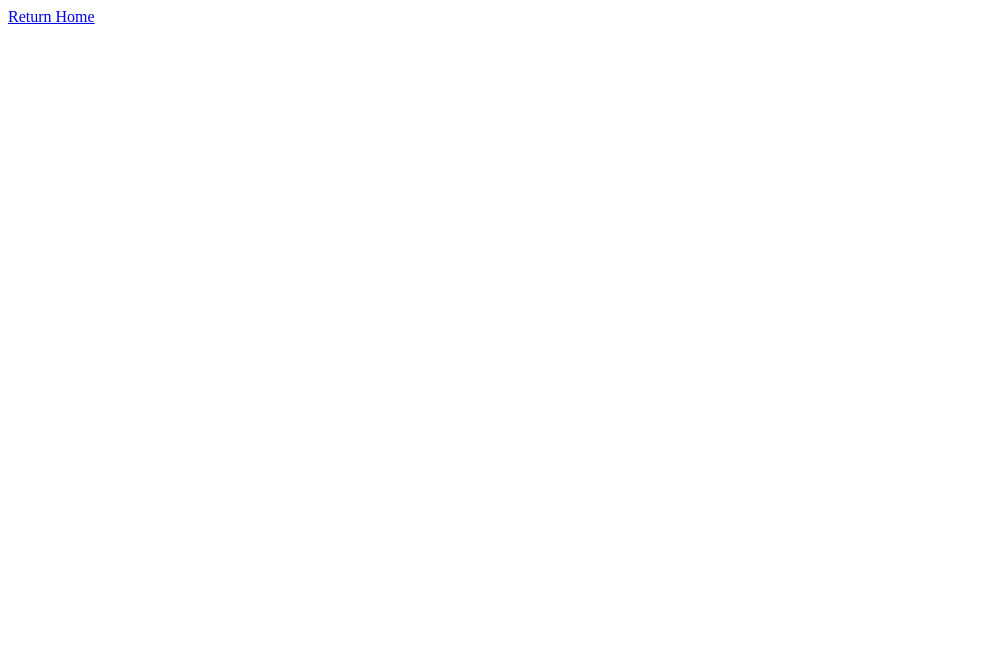
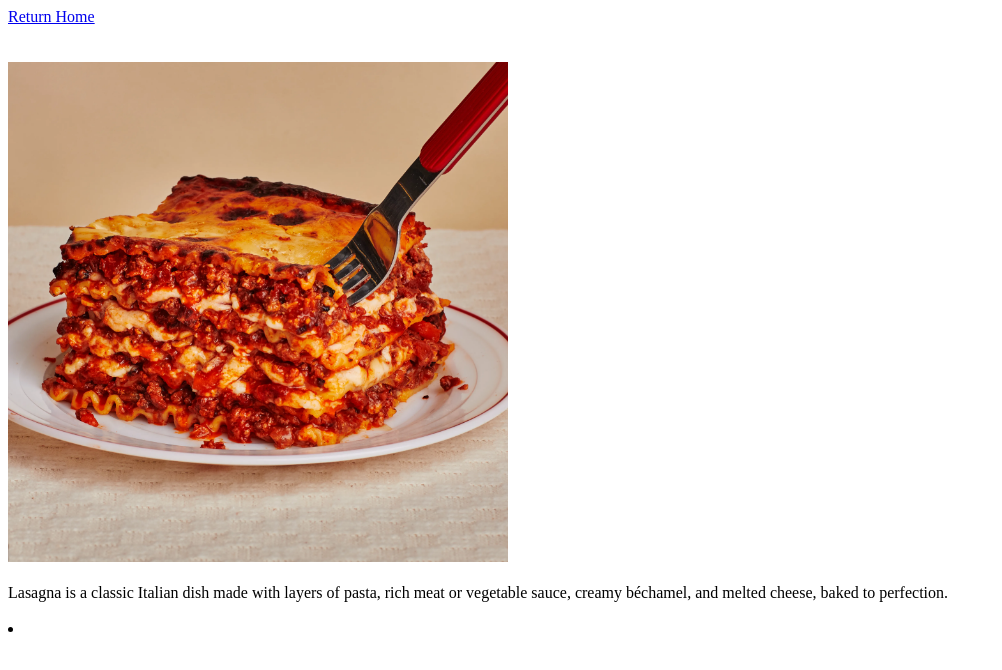
Before and after one commit to shahmeerxkhan/odin-recipes, a plain HTML site: page lasagna.html in a window 1280 px wide. Shown: the whole page, without its empty margins (0-1002 px from the left). Drawn offline with Linux system fonts and the light colour scheme.

Commit message:
added image to lasagna recipe page

```diff
--- a/lasagna.html
+++ b/lasagna.html
@@ -7,5 +7,18 @@
 </head>
 <body>
     <a href="index.html">Return Home</a>
+    <br>
+    <br>
+    <br>
+
+    <img src = "images/20231120-WEB-Lasanga-6422.webp" width ="500" height = "500">
+    <br>
+    <br>
+    <figcaption> Lasagna is a classic Italian dish made with layers of pasta, rich meat or vegetable sauce, creamy béchamel, and melted cheese, baked to perfection.</figcaption>
+    <br>
+
+    <li> </li>
+
+
 </body>
 </html>
```
